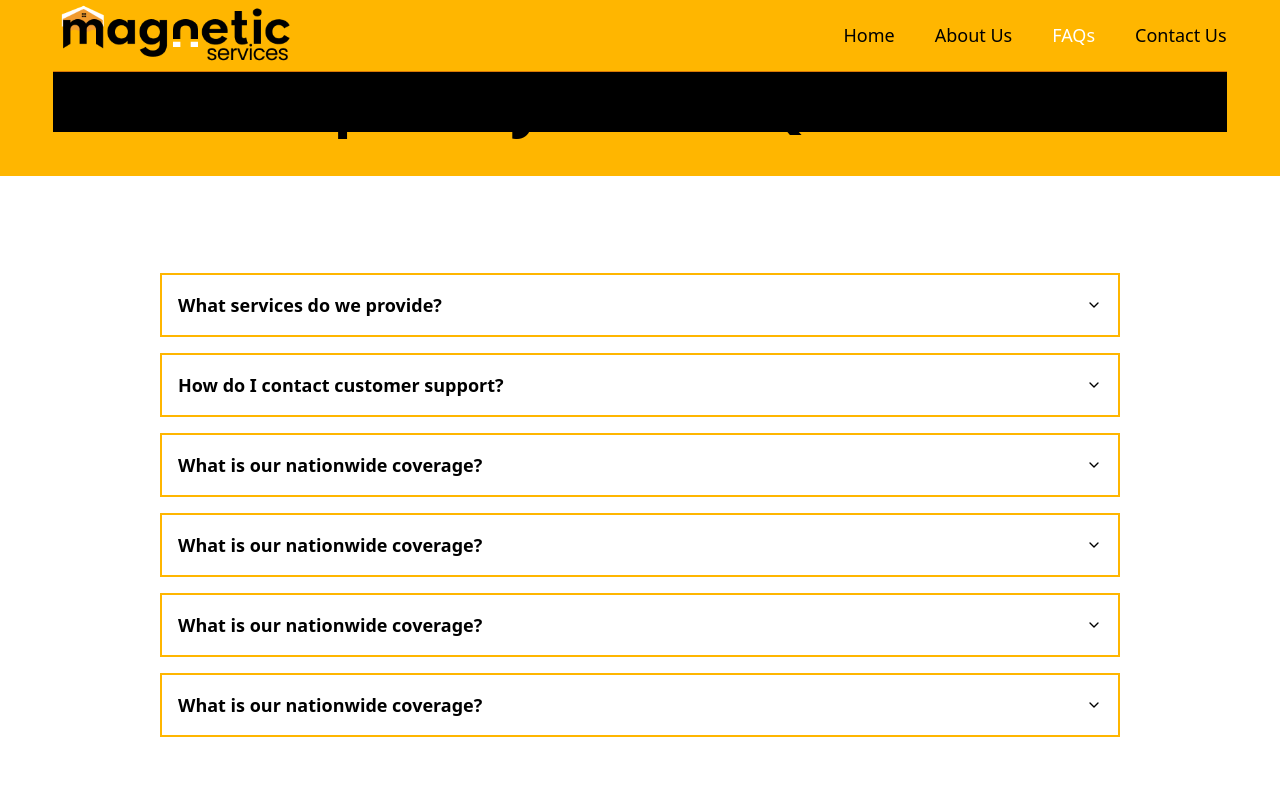
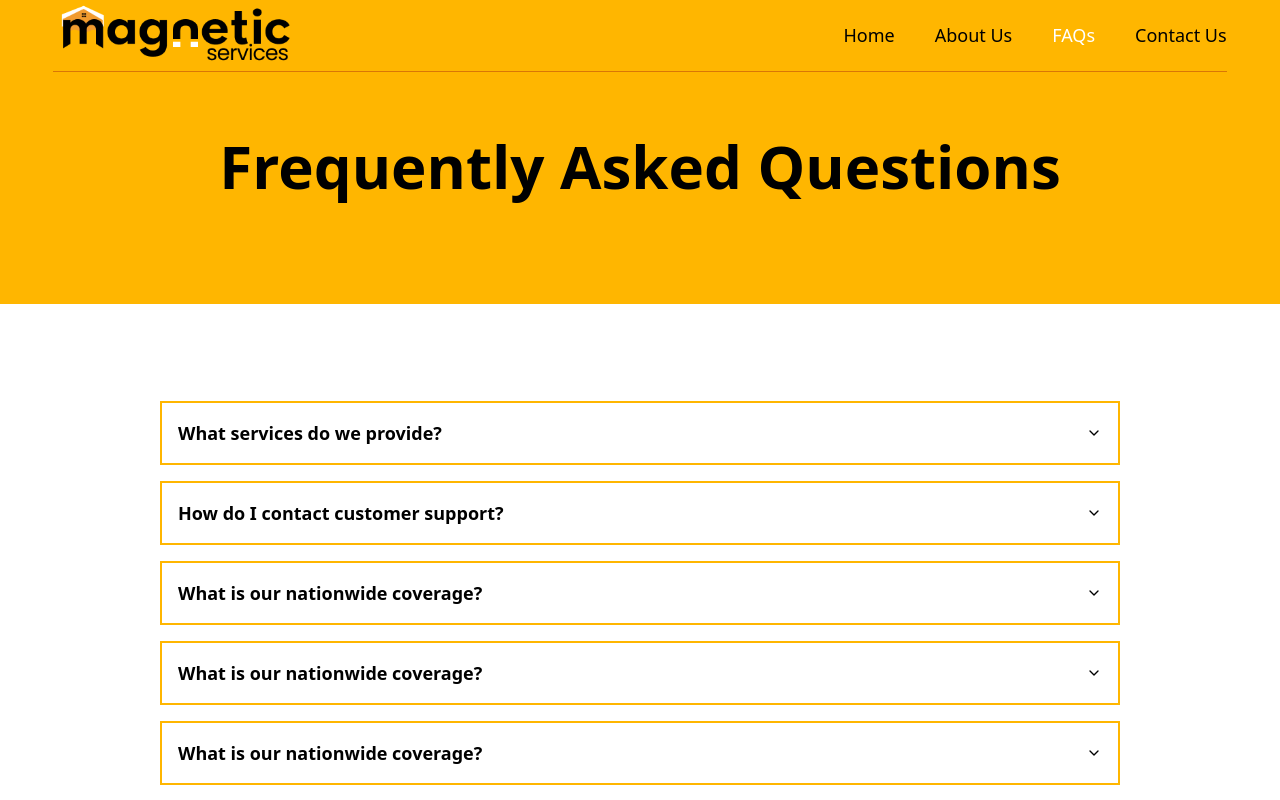
Before and after one commit to usamamustafa778/magnetic-services, a Next.js app: page /faqs in a window 1280 px wide. Shown: the top 800 px of the page. Built offline with nearby package versions, Linux system fonts and the light colour scheme.

Commit message:
general banner fixed

```diff
--- a/components/common/Banner.jsx
+++ b/components/common/Banner.jsx
@@ -4,9 +4,9 @@ import Container from "../common/Container";
 export default function Banner({ title }) {
   return (
     // This banner is being used on all pages except home page.
-    <FullContainer className=" bg-nav border-b border-white pb-11 ">
-      <Container className="border-t border-amber-600 bg-black">
-        <h1 className="text-5xl lg:text-6xl font-semibold ">{title}</h1>
+    <FullContainer className="bg-nav border-b border-white pb-11 ">
+      <Container className="border-t border-amber-600 py-16">
+        <h1 className="text-5xl lg:text-6xl font-semibold">{title}</h1>
       </Container>
     </FullContainer>
   );
--- a/components/common/FooterService.jsx
+++ b/components/common/FooterService.jsx
@@ -1,6 +1,6 @@
 import Link from "next/link";
+import CallUs from "./CallUs";
 import React, { useState, useEffect } from "react";
-import CallUs from "./CallUs";
 
 export default function FooterService() {
   const [isDropdownOpen, setDropdownOpen] = useState(false);
@@ -10,12 +10,10 @@ export default function FooterService() {
     setDropdownOpen(!isDropdownOpen);
   };
 
-  // This ensures the component is only rendered once the client-side is ready
   useEffect(() => {
     setMounted(true);
   }, []);
 
-  // Return null if not mounted to avoid server-client mismatch
   if (!mounted) {
     return null;
   }
--- a/pages/index.jsx
+++ b/pages/index.jsx
@@ -9,7 +9,6 @@ import Services from "@/components/home/Services";
 import Footer from "@/components/common/Footer";
 import Trust from "@/components/home/Trust";
 import Coverage from "@/components/home/Coverage";
-import FooterService from "@/components/common/Footerservice";
 import JsonLd from "@/components/json/JsonLd";
 
 import {
@@ -18,6 +17,7 @@ import {
   getImagePath,
   robotsTxt,
 } from "@/lib/myFun";
+import FooterService from "@/components/common/FooterService";
 
 export default function index({
   logo,
```
